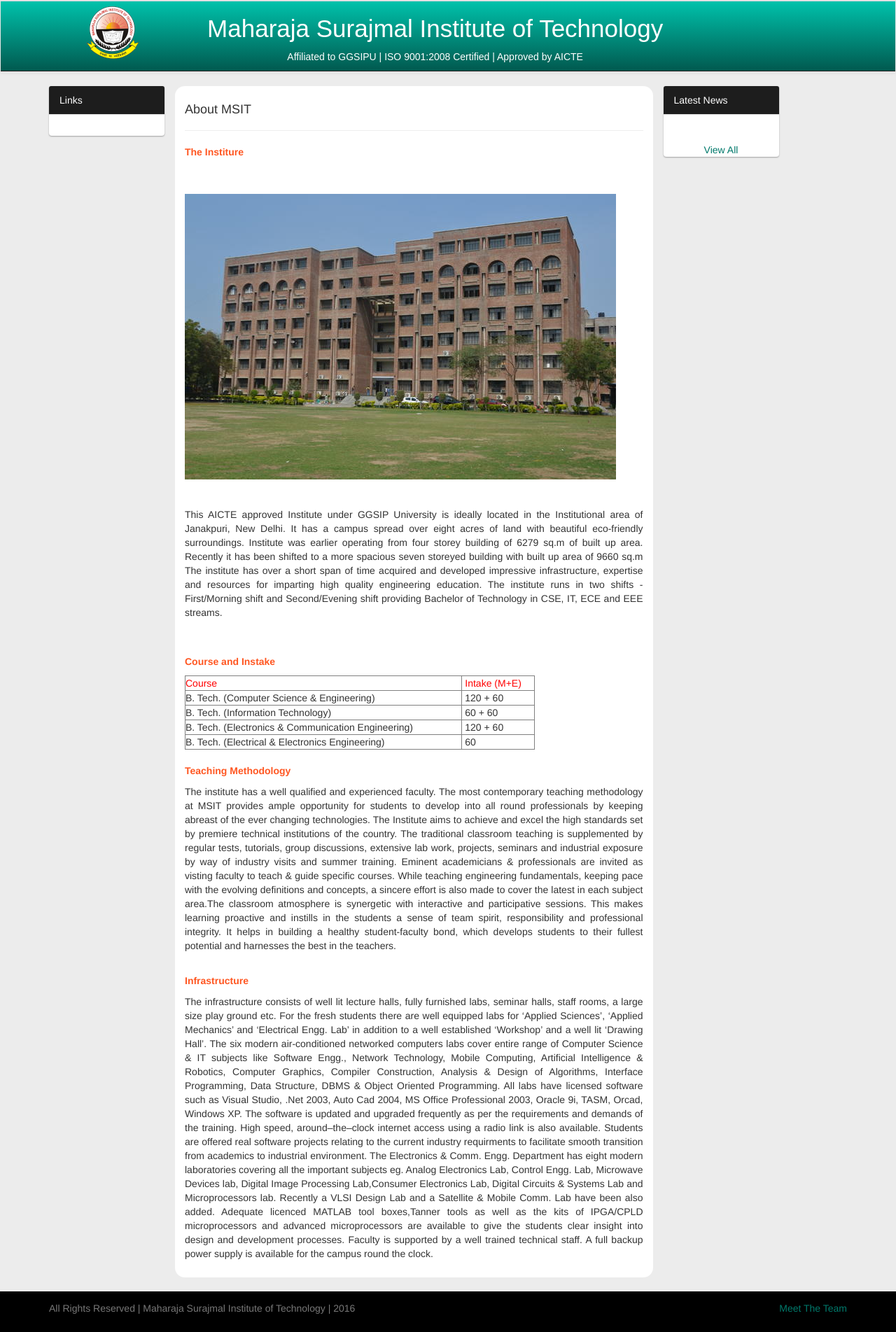
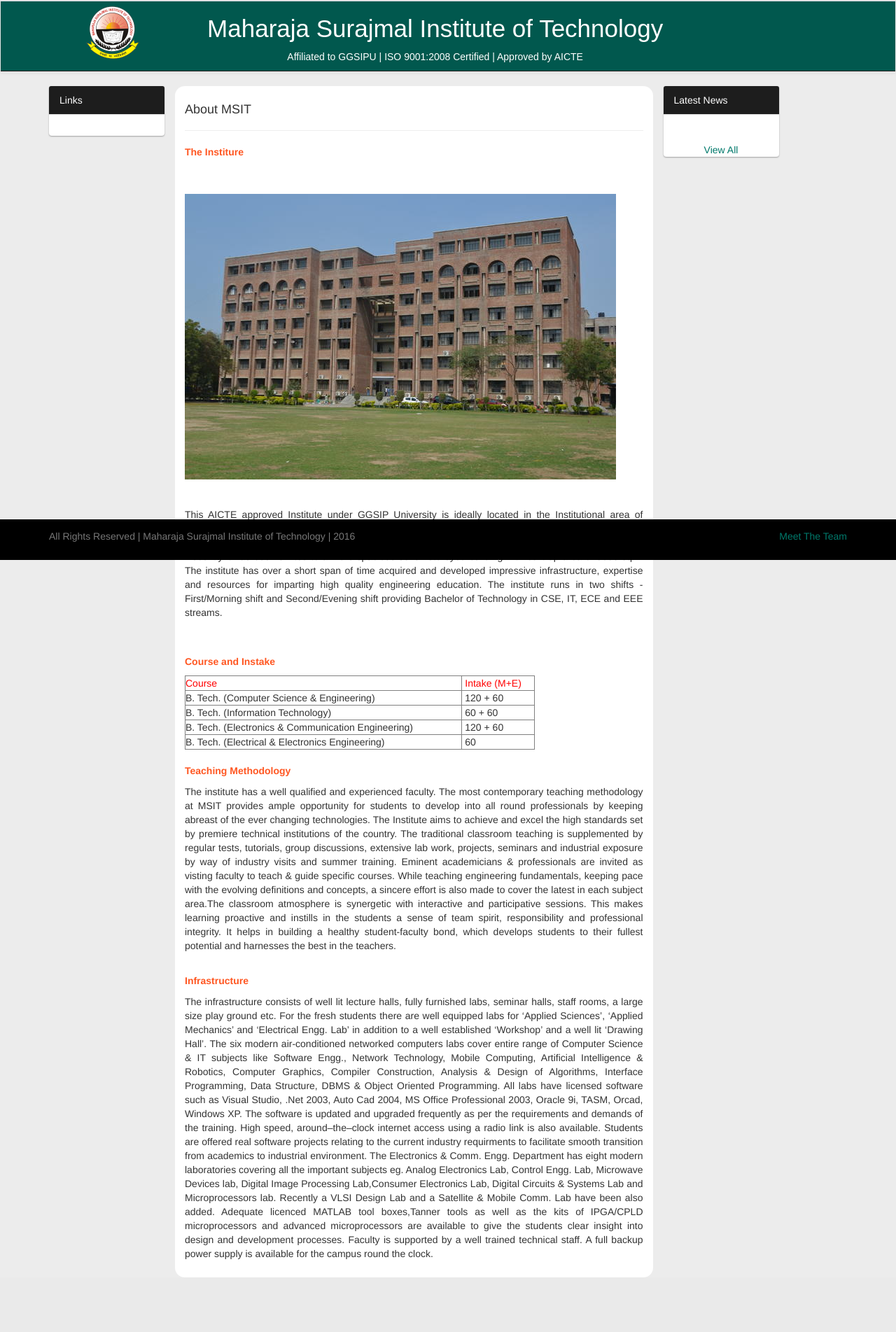
Before and after one commit to msitjp/MSIT.in, a Django app: page /aboutmsit in a window 1280 px wide. Shown: the whole page at 70% size. After the commit the page ends 1825 px from the top, so only its background shows below. Run offline with Django 3.2, Linux system fonts and the light colour scheme; data that the repository does not hold is empty; some libraries are stand-ins or nearby versions.

Commit message:
Minor Fixes ❤

```diff
--- a/web/templates/base.html
+++ b/web/templates/base.html
@@ -22,7 +22,7 @@
             {% block main_body %}{% endblock %}
             {% block right_nav %}{% endblock %}
         {% endblock %}
-        <footer class="footer" style="background:#000; padding: 1em; margin-top:20px;">
+        <footer class="footer" style="background:#000; padding: 1em; position:fixed; bottom:0;left:0;min-width:calc(100%);">
           <div class="container">
             <p class="text-muted">All Rights Reserved | Maharaja Surajmal Institute of Technology | 2016 <span style="float:right;"><a type="button" class="" data-toggle="modal" data-target="#myModal">Meet The Team</a></span></p>
           </div>
@@ -84,13 +84,6 @@
               	</div>
               	<div class="col-md-6">
               		<center>
-        				<img alt='The AlgoTwister' src="{% static "img/team/vignesh.jpg" %}" height="150" width="150" style="border-radius: 100%;">
-        				<h4><a href="http://www.vigneshm.com">M Vignesh</a></h4>
-        				<h5>CSE</h5>
-        			</center>
-              	</div>
-              	<div class="col-md-6">
-              		<center>
         				<img alt='The UI/UX Guy' src="{% static "img/team/sahil.jpg" %}" height="150" width="150" style="border-radius: 100%;">
         				<h4><a href="sahilkhurana19.github.io">Sahil Khurana</a></h4>
         				<h5>CSE</h5>
@@ -109,3 +102,15 @@
         </div>
     </body>
 </html>
+
+
+
+
+
+<div class="col-md-6">
+    <center>
+        <img alt='The AlgoTwister' src="{% static "img/team/vignesh.jpg" %}" height="150" width="150" style="border-radius: 100%;">
+        <h4><a href="http://www.vigneshm.com">M Vignesh</a></h4>
+        <h5>CSE</h5>
+    </center>
+</div>
--- a/web/templates/navbar.html
+++ b/web/templates/navbar.html
@@ -1,7 +1,7 @@
 {% load staticfiles %}
 
 <nav class="navbar navbar-default">
-    <div style="background:linear-gradient(#00c3ac, rgb(1, 88, 78)); color: #fff;">
+    <div style="background:rgb(1, 88, 78); color: #fff;">
         <div class="navbar-header">
             <button type="button" class="navbar-toggle collapsed" data-toggle="collapse" data-target="#bs-example-navbar-collapse-1" aria-expanded="false" style="float:left; left:1em;">
                 <span class="sr-only">Toggle navigation</span>
```
